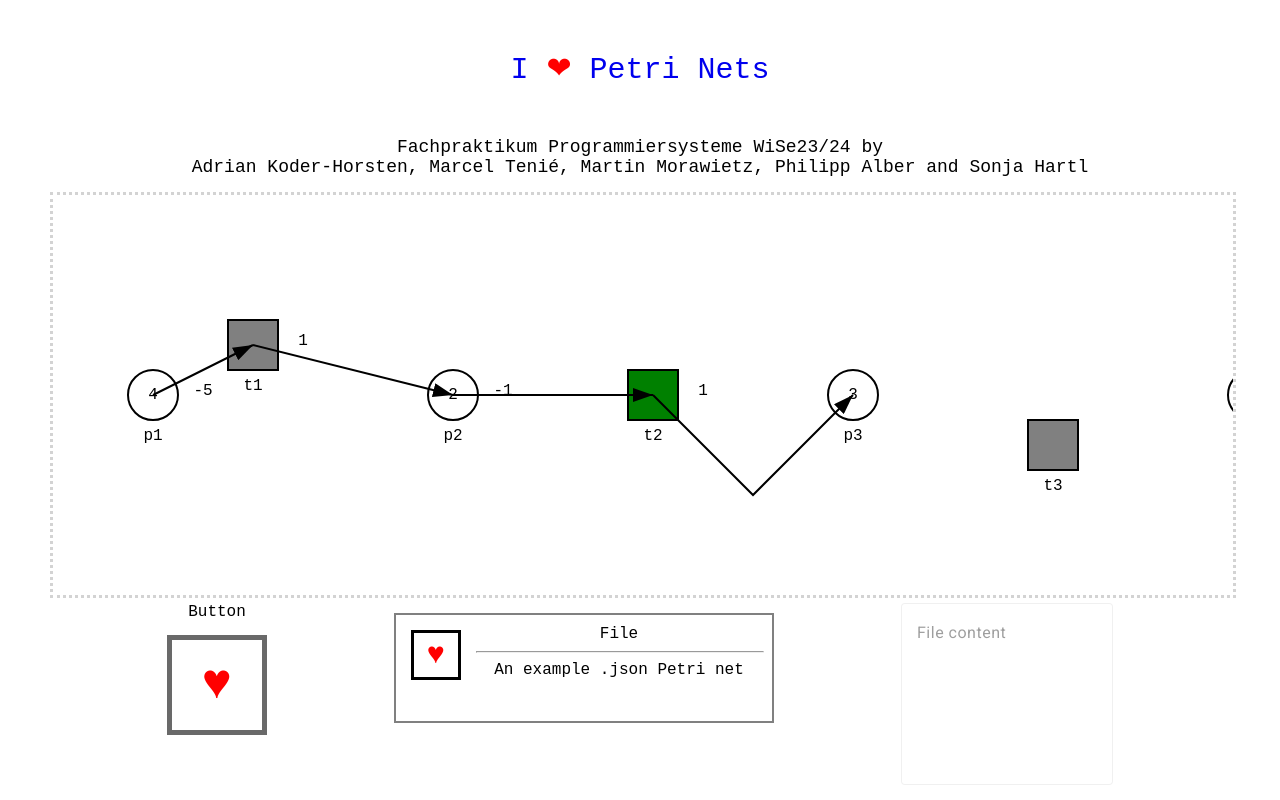
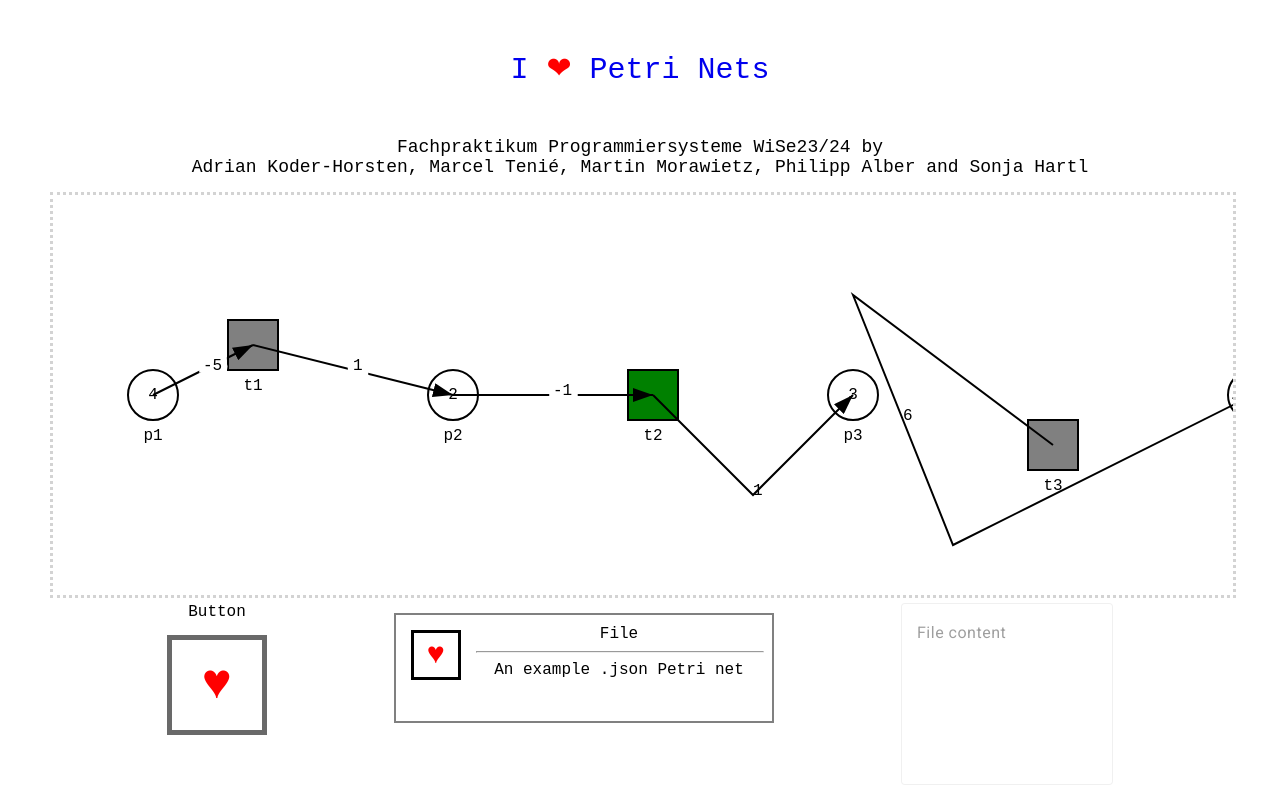
Before and after one commit to krausality/PNML_Frontend, an Angular app: page / in a window 1280 px wide. Shown: the top 800 px of the page. Built offline with nearby package versions, Linux system fonts and the light colour scheme.

Commit message:
Second try for polylines with anchorspoints and white background

```diff
--- a/src/app/tr-components/petri-net/petri-net.component.html
+++ b/src/app/tr-components/petri-net/petri-net.component.html
@@ -25,7 +25,21 @@
     // Arcs
     <g *ngFor="let arc of arcs">
         <polyline class="arc" [attr.points]="arc.polyLinePoints" marker-end="url(#arrow)"></polyline>
-        <text class="arc-weight" [attr.x]="arc.from.position.x +50" [attr.y]="arc.from.position.y" text-anchor="middle">{{arc.weight}}</text>
+
+        // Weight at Arc without Anchorpoints - Middle of Polyline
+        // White Text for Background
+        <text *ngIf="arc.anchors.length == 0" class="arc-weight" [attr.x]="(arc.from.position.x + arc.to.position.x) / 2" [attr.y]="(arc.from.position.y + arc.to.position.y) / 2"  style="stroke:white; stroke-width:0.8em">{{arc.weight}}</text>
+        <text *ngIf="arc.anchors.length == 0" class="arc-weight" [attr.x]="(arc.from.position.x + arc.to.position.x) / 2" [attr.y]="(arc.from.position.y + arc.to.position.y) / 2" >{{arc.weight}}</text>
+
+        // Weight at Arc with 1 Anchorpoint - At the Anchorpoint
+        <text *ngIf="arc.anchors.length == 1" class="arc-weight" [attr.x]="arc.anchors[0].x" [attr.y]="arc.anchors[0].y">{{arc.weight}}</text>
+
+        // Weight at Arc with 2 Anchorpoints - Middle of the middle Line
+        <text *ngIf="arc.anchors.length == 2" class="arc-weight" [attr.x]="(arc.anchors[0].x + arc.anchors[1].x) / 2" [attr.y]="(arc.anchors[0].y + arc.anchors[1].y) / 2" >{{arc.weight}}</text>
+
+        // Weight at Arc with 3 Anchorpoints - At the middle Anchorpoint
+        <text *ngIf="arc.anchors.length == 3" class="arc-weight" [attr.x]="arc.anchors[1].x" [attr.y]="arc.anchors[1].y">{{arc.weight}}</text>
+
     </g>
 
 </svg>
--- a/src/app/tr-components/petri-net/petri-net.component.ts
+++ b/src/app/tr-components/petri-net/petri-net.component.ts
@@ -25,7 +25,8 @@ export class PetriNetComponent {
     this.transitions = [
         new Transition(new Point(200, 150), "t1"),
         new Transition(new Point(600, 200), "t2"),
-        new Transition(new Point(1000, 250), "t3")
+        new Transition(new Point(1000, 250), "t3"),
+        new Transition(new Point(1600, 250), "t4")
     ];
 
     this.arcs = [
@@ -33,6 +34,8 @@ export class PetriNetComponent {
         new Arc(this.transitions[0], this.places[1], 1),
         new Arc(this.places[1], this.transitions[1], 1),
         new Arc(this.transitions[1], this.places[2], 1, [new Point(700, 300)]),
+        new Arc(this.transitions[2], this.places[3], 6, [new Point(800, 100), new Point(900, 350)]),
+        new Arc(this.places[3], this.transitions[3], 8, [new Point(1300, 100), new Point(1400, 300), new Point(1500, 100)]),
     ];
 
     this.transitions[0].appendPreArc(this.arcs[0]);
```
